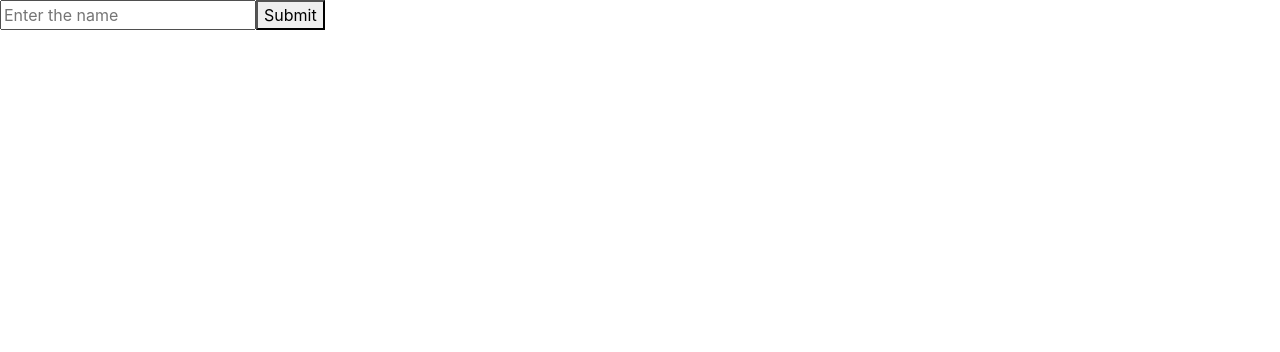
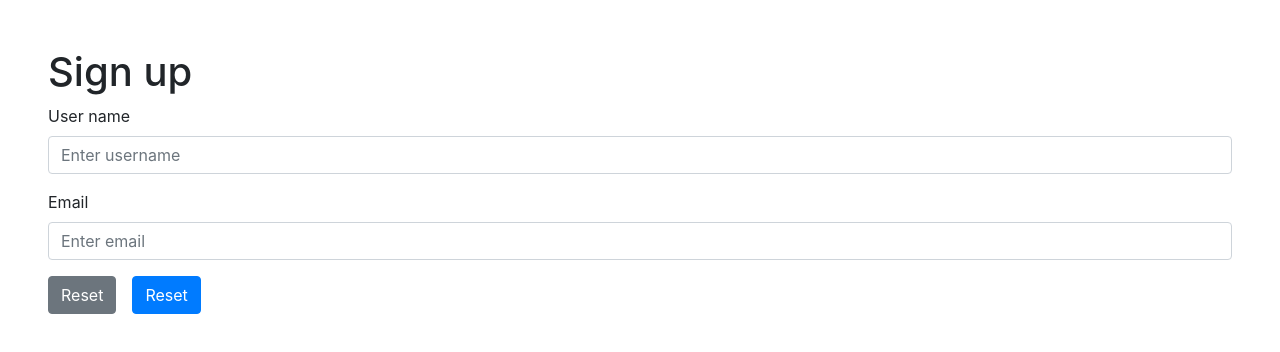
Before and after one commit to makarovas/reactFormik, a React (Create React App) app: page / in a window 1280 px wide. Shown: the top 352 px of the page. Built offline with nearby package versions, Linux system fonts and the light colour scheme.

Commit message:
added new form murkup

```diff
--- a/src/App.js
+++ b/src/App.js
@@ -1,10 +1,11 @@
 import React from "react";
-import SampleForm from "./forms";
+import { SimpleForm, SignUpForm } from "./forms";
 
 function App() {
   return (
     <div>
-      <SampleForm />
+      {/* <SimpleForm /> */}
+      <SignUpForm />
     </div>
   );
 }
--- a/src/forms/Form.jsx
+++ b/src/forms/Form.jsx
@@ -1,16 +1,32 @@
 import React from "react";
-import { Formik } from "formik";
+import { Formik, ErrorMessage } from "formik";
 
 export default function SimpleForm() {
   return (
     <Formik
       initialValues={{ name: "" }}
-      onSubmit={(values) => {
-        console.log(values);
-        return values;
+      onSubmit={(values, { setSubmitting }) => {
+        setTimeout(() => {
+          setSubmitting(false);
+          console.log(values.name);
+        }, 1200);
       }}
-    >
-      {({ handleSubmit, handleChange, values }) => (
+      validate={(values) => {
+        let errors = {};
+        if (!values.name) {
+          errors.name = "Please enter your name";
+        }
+        return errors;
+      }}
+      render={({
+        handleSubmit,
+        handleChange,
+        values,
+        errors,
+        handleBlur,
+        touched,
+        isSubmitting,
+      }) => (
         <form onSubmit={handleSubmit}>
           <input
             onChange={handleChange}
@@ -18,10 +34,14 @@ export default function SimpleForm() {
             type="text"
             placeholder="Enter the name"
             name="name"
+            onBlur={handleBlur}
           />
-          <button type="submit">Submit</button>
+          <button disabled={isSubmitting} type="submit">
+            Submit
+          </button>
+          <ErrorMessage name="name" />
         </form>
       )}
-    </Formik>
+    />
   );
 }
--- /dev/null
+++ b/src/forms/SignUpForm.jsx
@@ -0,0 +1,35 @@
+import React from "react";
+
+export default function SignUpForm() {
+  return (
+    <form className="p-5">
+      <h1>Sign up</h1>
+      <div className="form-group">
+        <label>User name</label>
+        <input
+          name="username"
+          type="text"
+          placeholder="Enter username"
+          className="form-control"
+        />
+      </div>
+      <div className="form-group">
+        <label>Email</label>
+        <input
+          name="email"
+          type="email"
+          placeholder="Enter email"
+          className="form-control"
+        />
+      </div>
+      <div className="pr-1">
+        <button className="btn btn-secondary mr-3" type="submit">
+          Reset
+        </button>
+        <button className="btn btn-primary" type="submit">
+          Reset
+        </button>
+      </div>
+    </form>
+  );
+}
--- a/src/forms/index.js
+++ b/src/forms/index.js
@@ -1,2 +1,4 @@
 import SimpleForm from "./Form";
-export default SimpleForm;
+import SignUpForm from "./SignUpForm";
+
+export { SimpleForm, SignUpForm };
```
